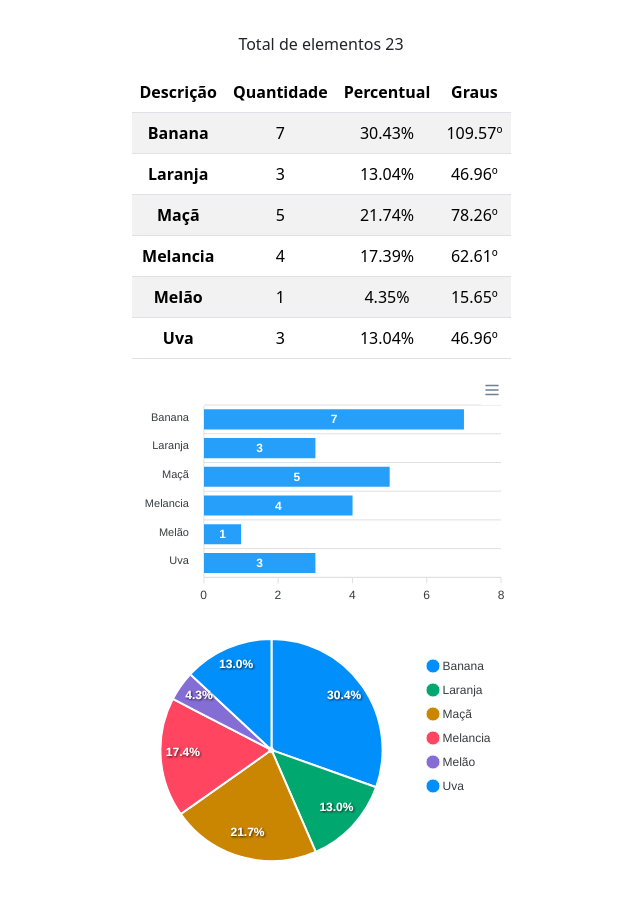
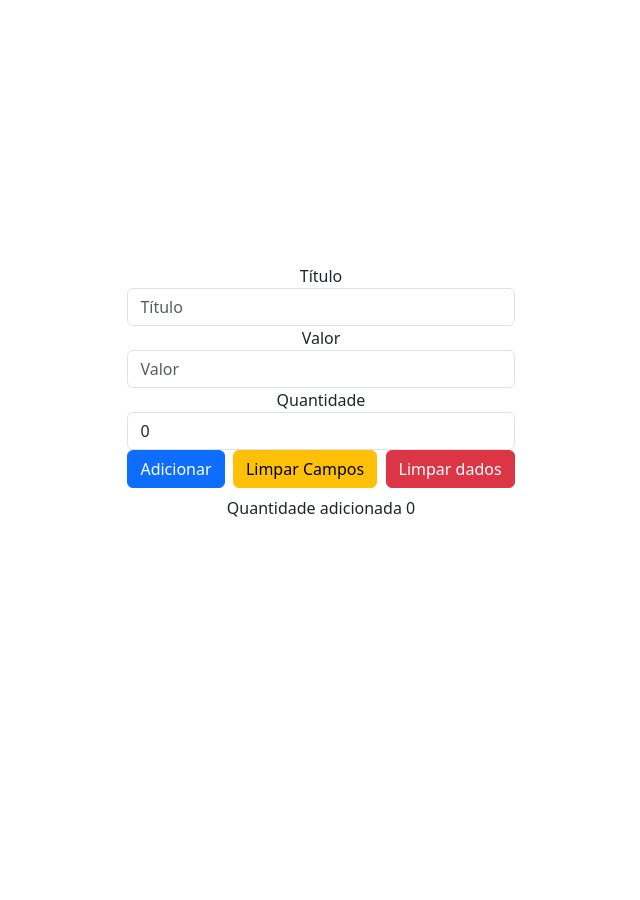
Before and after one commit to hygino82/estatistica-app, a React (Vite) app: page / in a window 1280 px wide. Shown: the whole page, without its empty margins (319-959 px from the left). After the commit the page ends 800 px from the top, so only its background shows below. Built offline with nearby package versions, Linux system fonts and the light colour scheme.

Commit message:
Update Descriptive Form

```diff
--- a/src/App.tsx
+++ b/src/App.tsx
@@ -1,10 +1,10 @@
 import "./App.css";
-import { MockDescriptivePage } from "./pages/MockDescriptivePage";
+import { DescriptiveForm } from "./pages/DescriptiveForm";
 
 function App() {
   return (
     <>
-      <MockDescriptivePage />
+      <DescriptiveForm />
     </>
   );
 }
--- a/src/pages/DescriptiveForm/index.tsx
+++ b/src/pages/DescriptiveForm/index.tsx
@@ -1,5 +1,9 @@
 import { useState } from "react";
 import { DescriptiveItem } from "../../types/custom-types";
+import { DescriptiveTable } from "../../components/DescriptiveTable";
+import { generateDescriptiveTableValues, getTotalElements } from "../../utils/tools";
+import { BarChart } from "../../components/BarChart";
+import { PieChart } from "../../components/PieChart";
 
 export function DescriptiveForm() {
     const [quantidade, setQuantidade] = useState<number>(0);
@@ -7,6 +11,7 @@ export function DescriptiveForm() {
     const atualiza = useState<any>();
     const [lista, setLista] = useState<DescriptiveItem[]>([]);
     const [titulo, setTitulo] = useState<string>("");
+
 
     function handleQuantidade(e: any) {
         e.preventDefault();
@@ -28,7 +33,7 @@ export function DescriptiveForm() {
 
         const item: DescriptiveItem = {
             quantity: quantidade,
-          value: valor,
+            value: valor.toUpperCase(),
         };
 
         setLista([...lista, item]);
@@ -46,6 +51,8 @@ export function DescriptiveForm() {
         clearFields(e);
     }
 
+    const tableValues = generateDescriptiveTableValues(lista);
+    const quantidadeModa = getTotalElements(lista);
     return (
         <>
             <form>
@@ -100,7 +107,11 @@ export function DescriptiveForm() {
                     </button>
                 </div>
             </form>
-
+            <h3>{titulo.toUpperCase()}</h3>
+            <p>Quantidade adicionada {quantidadeModa.quantidade}</p>
+            <DescriptiveTable list={tableValues} />
+            <BarChart list={tableValues} />
+            <PieChart list={tableValues} />
         </>
     )
 }
```
Lines whose indentation alone changed are shown as unchanged.
